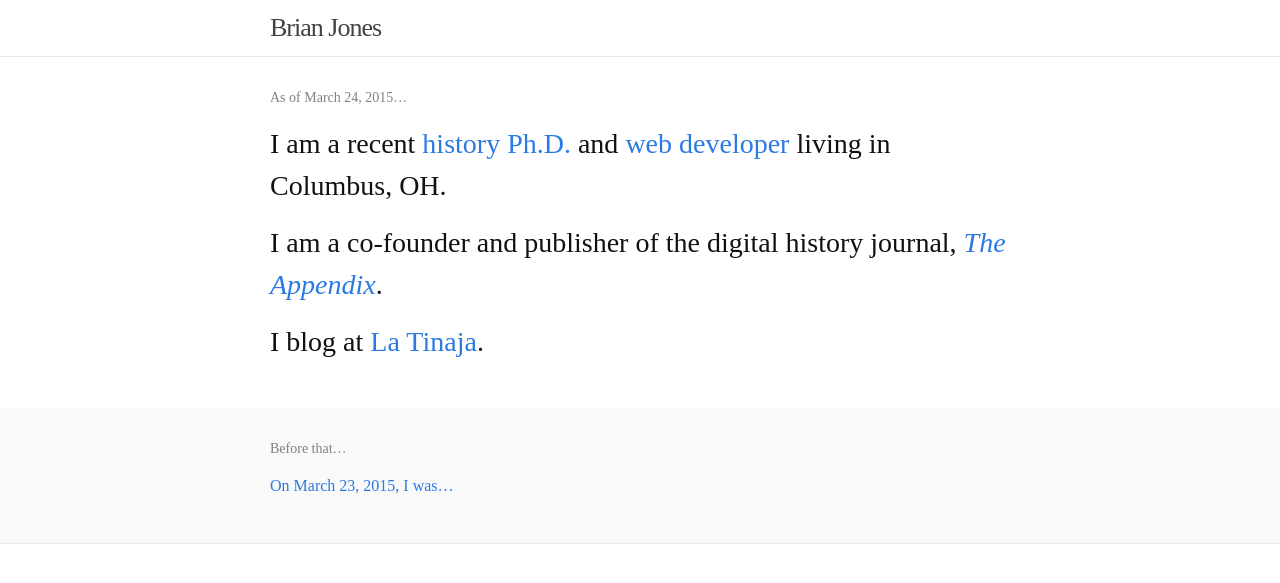
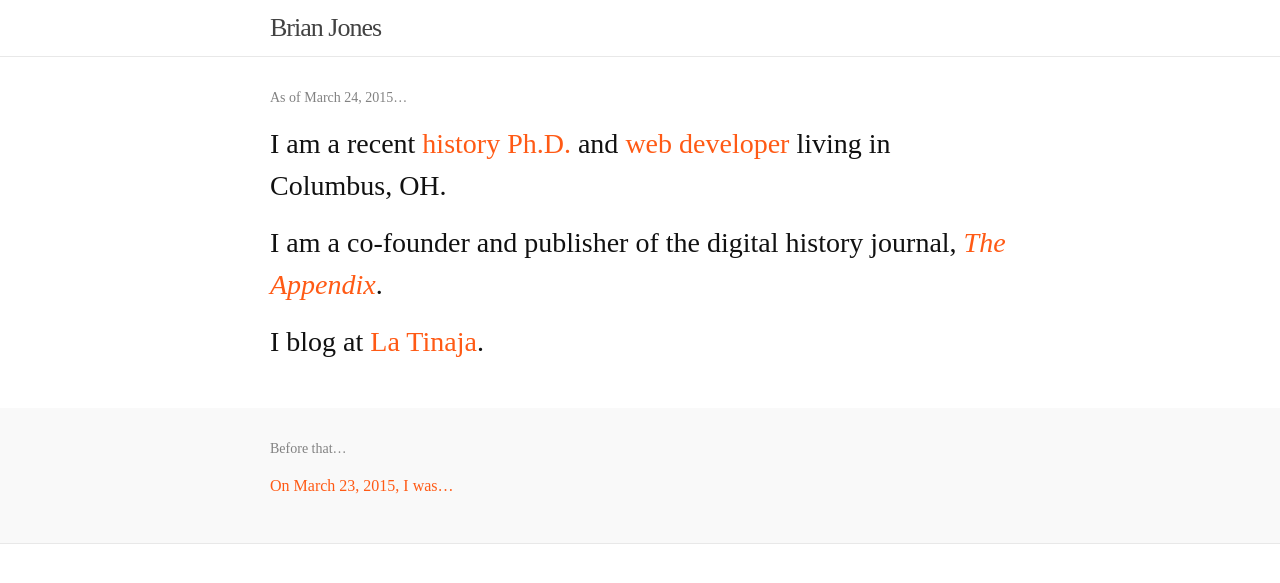
Before and after one commit to jonesbp/brianjon.es, a Jekyll site: the page built from index.html, in a window 1280 px wide. Shown: the top 583 px of the page. Built offline with Jekyll 4.4.1, drawn with Linux system fonts in a browser that asks for light colours.

Commit message:
New accent color

```diff
--- a/css/main.scss
+++ b/css/main.scss
@@ -16,7 +16,7 @@
 
 $text-color:       #111;
 $background-color: #fff;
-$brand-color:      #2a7ae2;
+$brand-color:      #ff5a15;
 
 $background-grey:  #f9f9f9;
 $grey-color:       #828282;
```
